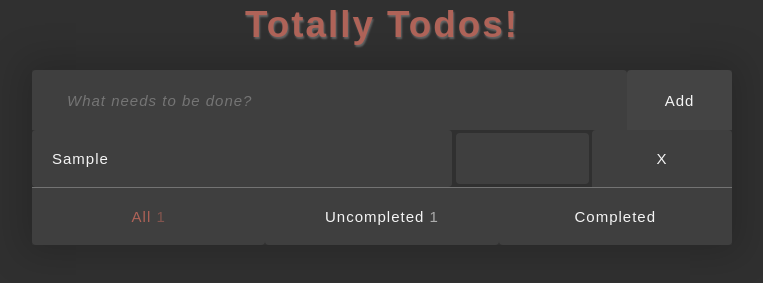
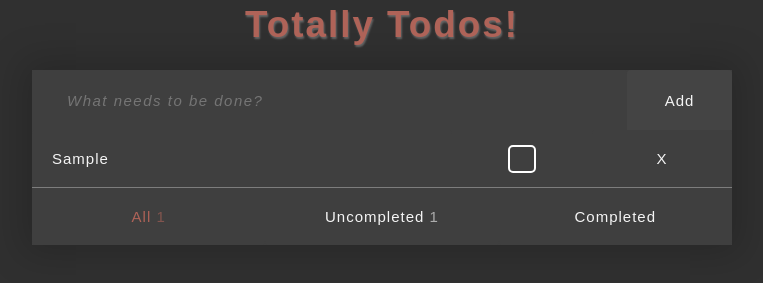
Before and after one commit to michellebholland/recoil-demo-todo, a React app: page / in a window 1280 px wide. Both pictures are taken after typing "Sample" into the empty fields and a click on the button "Add". Shown: the part 177-460 px from the top of the page, without its empty margins (258-1021 px from the left). Built offline with nearby package versions, Linux system fonts and the light colour scheme; a web font is replaced by a local one.

Commit message:
modify checkbox to white square, doesn't change display when checked

```diff
--- a/src/components/TodoItem.jsx
+++ b/src/components/TodoItem.jsx
@@ -36,13 +36,16 @@ const TodoItem = ({ item }) => {
   return (
     <div className="itemContainer">
       <input type="text" value={item.text} onChange={editItemText} />
-      <input
-        checked={item.isComplete}
-        className="checkbox"
-        id="checkbox"
-        type="checkbox"
-        onChange={toggleItemCompletion}
-      />
+      <label className="checkbox-label">
+        <input
+          checked={item.isComplete}
+          className="checkbox"
+          id="checkbox"
+          type="checkbox"
+          onClick={toggleItemCompletion}
+        />{' '}
+        <span className="checkbox-custom" />
+      </label>
       <button type="submit" onClick={deleteItem}>
         X
       </button>
--- a/src/styles/styles.css
+++ b/src/styles/styles.css
@@ -11,6 +11,7 @@ html {
   grid-template-rows: 15fr 33fr 33fr;
 }
 .itemsContainer {
+  background-color: rgb(63, 63, 63);
   box-shadow: 0px 0px 35px 10px rgba(0, 0, 0, 0.171);
 }
 h1 {
@@ -71,19 +72,33 @@ input:focus {
 }
 input::placeholder {
   font-style: italic;
+  letter-spacing: 1.5px;
+
 }
 .checkbox {
-  -webkit-appearance: none;
+  opacity: 0;
+  cursor: pointer;
+  position: absolute;
 }
-.checkbox:active, .checkbox:checked:active {
+
+ .checkbox-label {
+  margin: auto auto;
+  height: 24px;
+  width: 24px;
+  background-color: transparent;
+  border-radius: 5px;
+  border: 2px solid white;
+}
+/* .checkbox:active, .checkbox:checked:active {
   box-shadow: 0 1px 2px rgba(0,0,0,0.05), inset 0px 1px 3px rgba(0,0,0,0.1);
 }
 .checkbox:checked {
+  content: '\2713\0020';
 	background-color: #e9ecee;
 	border: 1px solid #adb8c0;
 	box-shadow: 0 1px 2px rgba(0,0,0,0.05), inset 0px -15px 10px -12px rgba(0,0,0,0.05), inset 15px 10px -12px rgba(255,255,255,0.1);
-	color: #99a1a7;
-}
+	color: #0c4e81;
+} */
 
 button span {
   opacity: .60;
```
